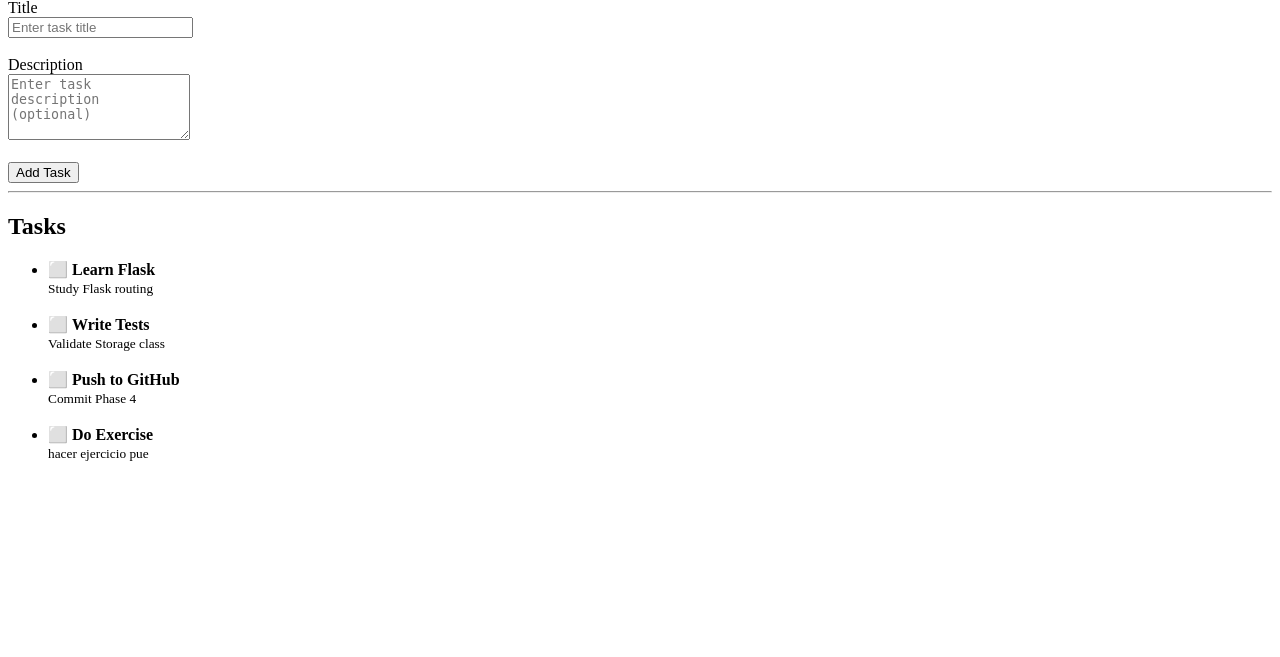
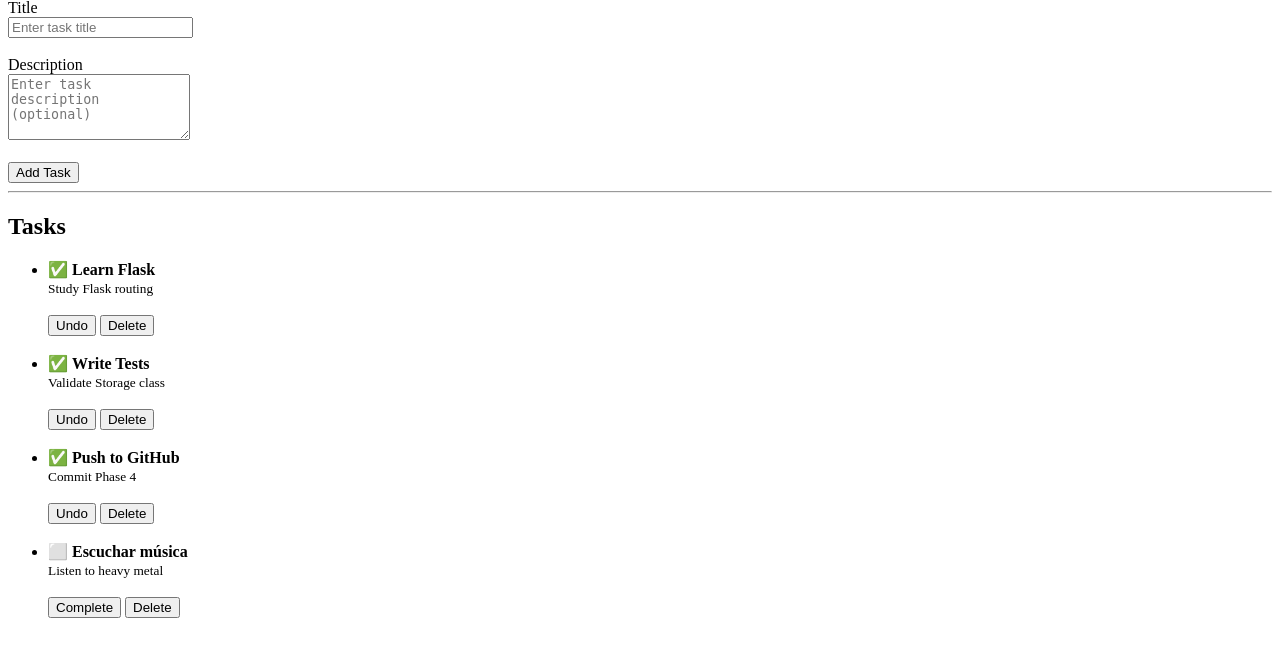
Before and after one commit to xjoule42/qa-python-to-do-list, a Flask app: page / in a window 1280 px wide. Shown: the part 128-785 px from the top of the page. Run offline with Flask 3, Linux system fonts and the light colour scheme.

Commit message:
Complete CRUD functionality for tasks

```diff
--- a/data/tasks.json
+++ b/data/tasks.json
@@ -3,28 +3,28 @@
         "id": "f52e8995-5340-4e8d-b61e-bcdd72650181",
         "title": "Learn Flask",
         "description": "Study Flask routing",
-        "completed": false,
+        "completed": true,
         "created_at": "2026-07-14T14:44:53.925647"
     },
     {
         "id": "c538f2e0-b4c0-4fb6-a01b-f3d4928b0181",
         "title": "Write Tests",
         "description": "Validate Storage class",
-        "completed": false,
+        "completed": true,
         "created_at": "2026-07-14T14:44:53.925679"
     },
     {
         "id": "deba9642-d6ff-452b-8ad8-843877d4a123",
         "title": "Push to GitHub",
         "description": "Commit Phase 4",
-        "completed": false,
+        "completed": true,
         "created_at": "2026-07-14T14:44:53.925685"
     },
     {
-        "id": "53e15156-a36a-4a10-9a7b-86f254de4f8a",
-        "title": "Do Exercise",
-        "description": "hacer ejercicio pue",
+        "id": "a07fa60d-3ceb-435a-b8a2-f1a637e93ef3",
+        "title": "Escuchar m\u00fasica",
+        "description": "Listen to heavy metal",
         "completed": false,
-        "created_at": "2026-07-14T15:35:07.933446"
+        "created_at": "2026-07-14T15:54:19.261365"
     }
 ]
--- a/routes/web.py
+++ b/routes/web.py
@@ -15,12 +15,14 @@ def create_web_blueprint(
     task_manager: TaskManager,
     storage: Storage,
 ) -> Blueprint:
+    """Create and configure the application's web routes."""
 
     web = Blueprint("web", __name__)
 
     @web.route("/")
     def home():
         """Display all tasks."""
+
         tasks = task_manager.get_all_tasks()
 
         return render_template(
@@ -51,4 +53,36 @@ def create_web_blueprint(
 
         return redirect(url_for("web.home"))
 
+    @web.route("/complete/<task_id>", methods=["POST"])
+    def complete_task(task_id: str):
+        """Toggle task completion."""
+
+        task = task_manager.get_task_by_id(task_id)
+
+        if task is None:
+            return redirect(url_for("web.home"))
+
+        if task.completed:
+            task_manager.undo_task(task_id)
+        else:
+            task_manager.complete_task(task_id)
+
+        storage.save_tasks(
+            task_manager.get_all_tasks()
+        )
+
+        return redirect(url_for("web.home"))
+
+    @web.route("/delete/<task_id>", methods=["POST"])
+    def delete_task(task_id: str):
+        """Delete a task."""
+
+        task_manager.delete_task(task_id)
+
+        storage.save_tasks(
+            task_manager.get_all_tasks()
+        )
+
+        return redirect(url_for("web.home"))
+
     return web
--- a/templates/index.html
+++ b/templates/index.html
@@ -72,6 +72,38 @@ To-Do List
         <small>{{ task.description }}</small>
     {% endif %}
 
+    <br><br>
+
+    <form
+        action="{{ url_for('web.complete_task', task_id=task.id) }}"
+        method="POST"
+        style="display:inline;"
+    >
+
+        <button type="submit">
+
+            {% if task.completed %}
+                Undo
+            {% else %}
+                Complete
+            {% endif %}
+
+        </button>
+
+    </form>
+
+    <form
+        action="{{ url_for('web.delete_task', task_id=task.id) }}"
+        method="POST"
+        style="display:inline;"
+    >
+
+        <button type="submit">
+            Delete
+        </button>
+
+    </form>
+
 </li>
 
 <br>
```
Lines whose indentation alone changed are shown as unchanged.
